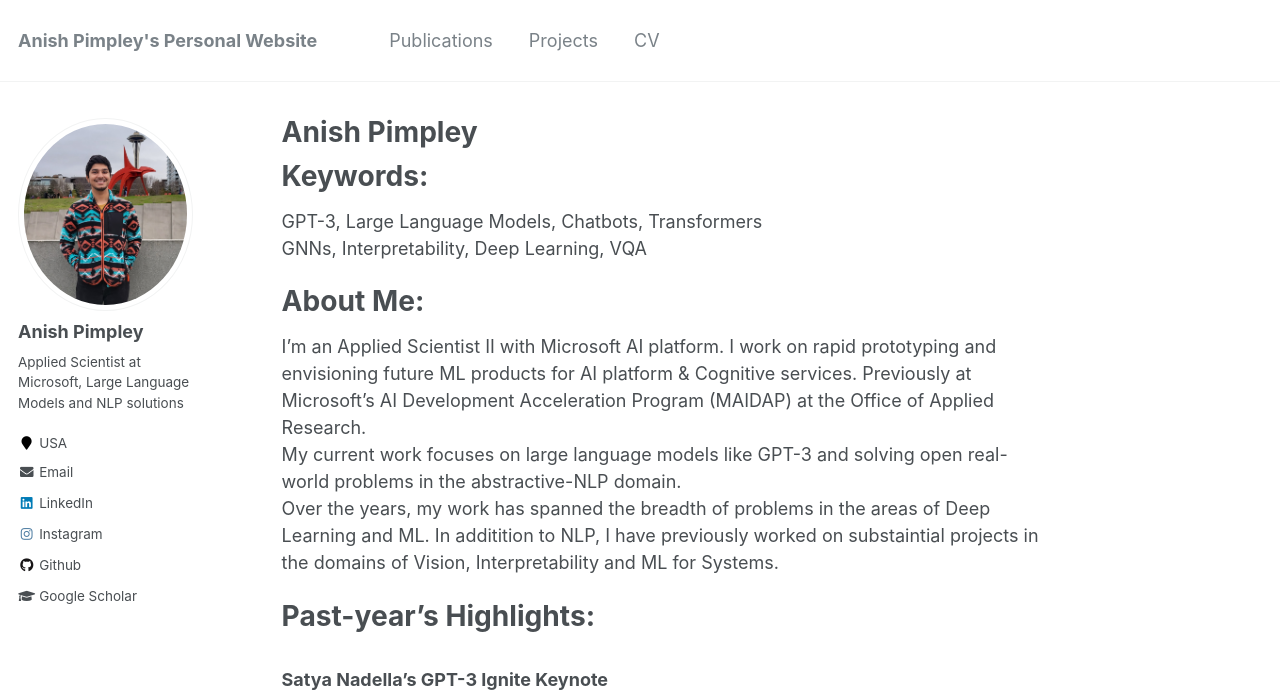
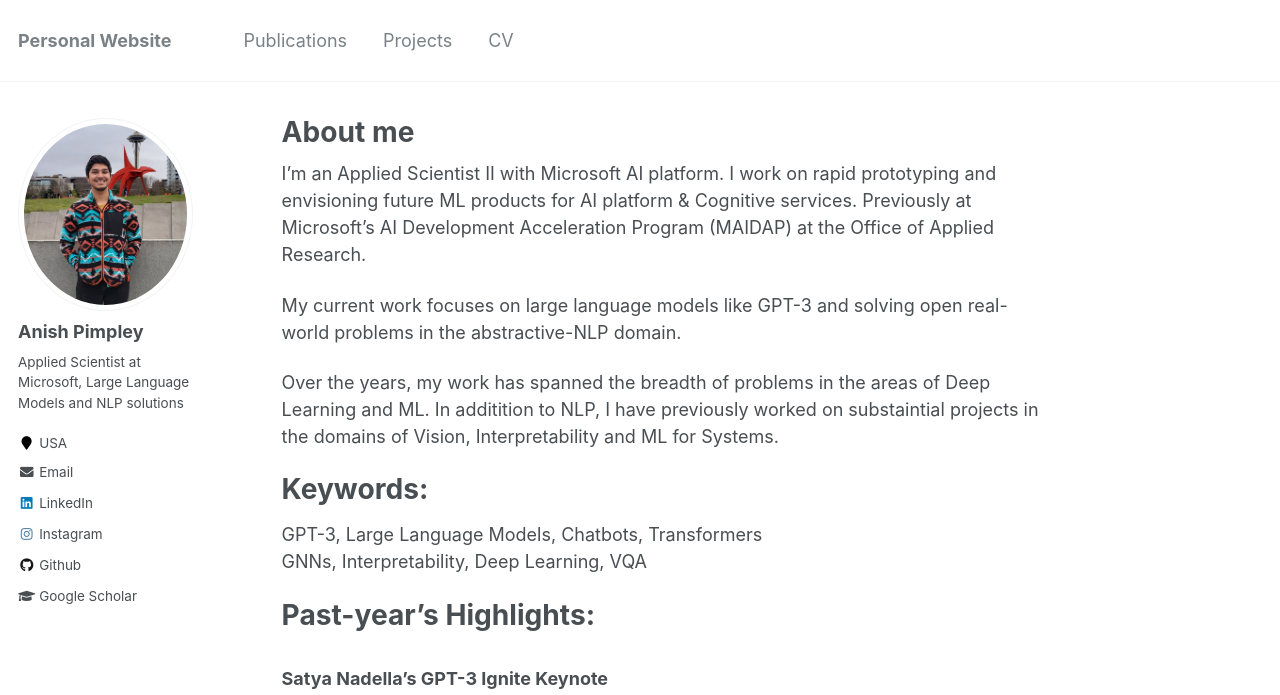
Before and after one commit to AnishPimpley/anishpimpley.github.io, a Jekyll site: the page built from _pages/about.md, in a window 1280 px wide and 900 px high, cut to the strip 0-695 px from the top of the window. Built offline with Jekyll 4.4.1, drawn with Linux system fonts in a browser that asks for light colours.

Commit message:
moved things around

```diff
--- a/_config.yml
+++ b/_config.yml
@@ -7,7 +7,7 @@
 
 # Site Settings
 locale                   : "en-US"
-title                    : "Anish Pimpley's Personal Website"
+title                    : "Personal Website"
 title_separator          : "-"
 name                     : &name "Anish Pimpley"
 description              : &description "Applied Scientist at Microsoft"
--- a/_pages/about.md
+++ b/_pages/about.md
@@ -1,6 +1,6 @@
 ---
 permalink: /
-title: "Anish Pimpley"
+title: "About me"
 excerpt: "About me"
 author_profile: true
 redirect_from:
@@ -10,29 +10,27 @@ youtubeId1: oXWCuavGVdg?start=820&end=1006
 youtubeId2: QE9vT0zaZdU
 ---
 
+I’m an Applied Scientist II with Microsoft AI platform. I work on rapid prototyping and envisioning future ML products for AI platform & Cognitive services. Previously at Microsoft’s AI Development Acceleration Program (MAIDAP) at the Office of Applied Research.
+
+My current work focuses on large language models like GPT-3 and solving open real-world problems in the abstractive-NLP domain.
+
+Over the years, my work has spanned the breadth of problems in the areas of Deep Learning and ML. In additition to NLP, I have previously worked on substaintial projects in the domains of Vision, Interpretability and ML for Systems.
+
 Keywords:
 ======
 GPT-3, Large Language Models, Chatbots, Transformers
 GNNs, Interpretability, Deep Learning, VQA
 
-About Me:
-======
-I’m an Applied Scientist II with Microsoft AI platform. I work on rapid prototyping and envisioning future ML products for AI platform & Cognitive services. Previously at Microsoft’s AI Development Acceleration Program (MAIDAP) at the Office of Applied Research.
-My current work focuses on large language models like GPT-3 and solving open real-world problems in the abstractive-NLP domain.
-Over the years, my work has spanned the breadth of problems in the areas of Deep Learning and ML. In additition to NLP, I have previously worked on substaintial projects in the domains of Vision, Interpretability and ML for Systems.
-
 Past-year's Highlights:
 =====
 
 ### Satya Nadella's GPT-3 Ignite Keynote
+{% include youtubePlayer.html id=page.youtubeId1 %}
 Our work on using GPT-3 for summarization and content generation for WNBA was featured as one of 2 demos in Satya's 2021 Ignite keynote.
-{% include youtubePlayer.html id=page.youtubeId1 %}
-
 
 ### Optimal Resource Allocation for Big Data workloads
+{% include youtubePlayer.html id=page.youtubeId2 %}
 Our work on petabyte scale resource use prediction from computational graphs was published in EDBT 2022 with associated patent.
-{% include youtubePlayer.html id=page.youtubeId2 %}
-
 
 Professional Summary:
 =====
```
